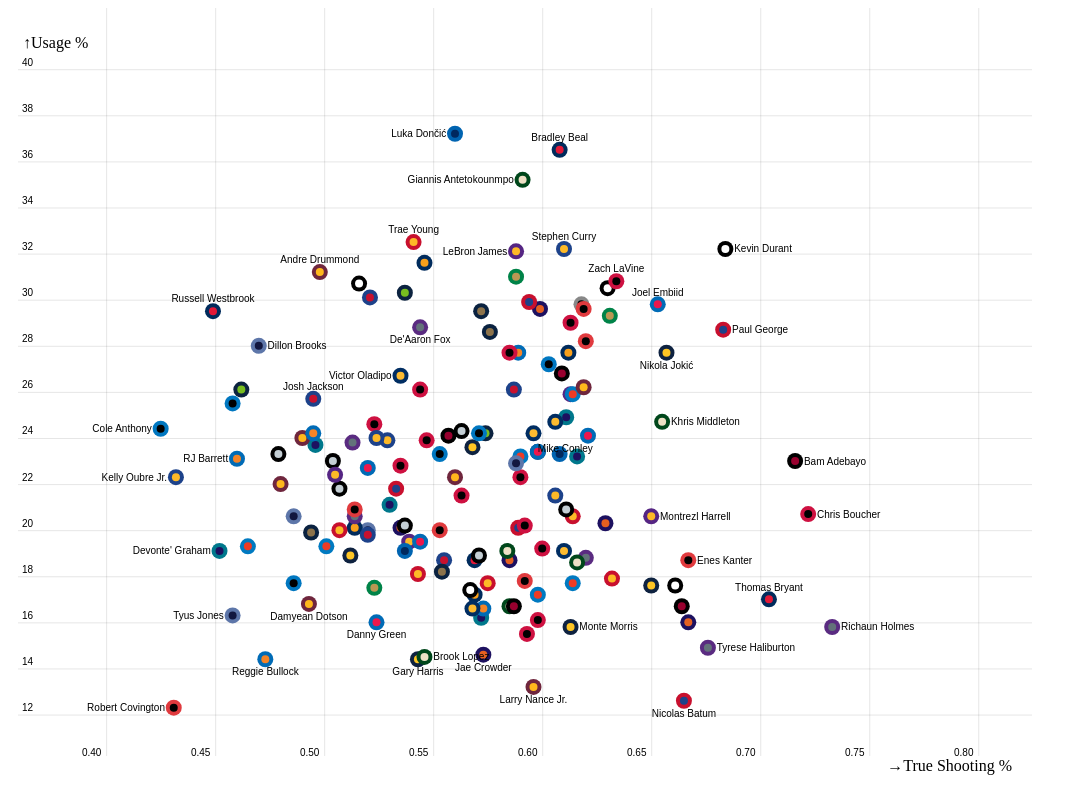
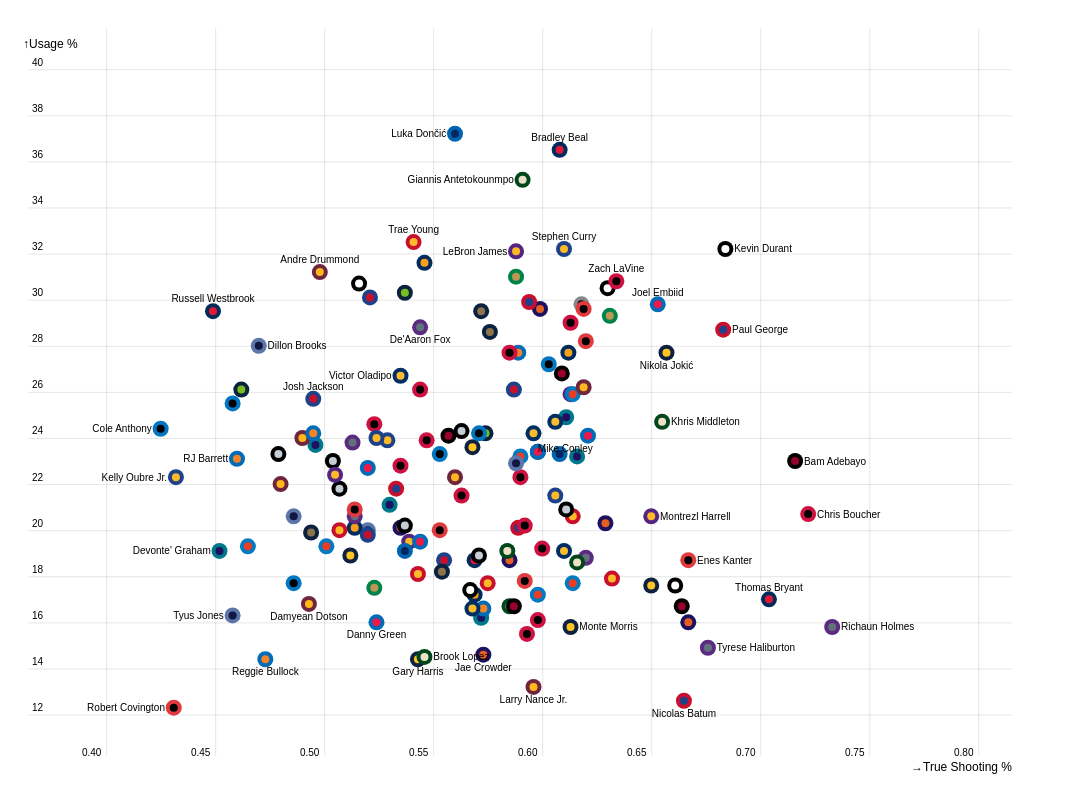
Before and after one commit to llimllib/nbastats, a website: page index.html in a window 1280 px wide. Shown: the top 800 px of the page, without its empty margins (0-1077 px from the left). Drawn offline with nearby package versions, Linux system fonts and the light colour scheme.

Commit message:
touchups

```diff
--- a/index.html
+++ b/index.html
@@ -6,6 +6,12 @@
 <style>
 pre {
   margin: 0px;
+}
+text.label {
+  font: 12px sans-serif;
+}
+text.pointLabel {
+  font: 10px sans-serif;
 }
 </style>
   </head>
--- a/viewer.js
+++ b/viewer.js
@@ -155,6 +155,7 @@ function pointLabels(svg, stats, scales, fields, cells) {
     .selectAll("text")
     .data(cells, ([p, _]) => p.name)
     .join("text")
+    .attr("class", "pointLabel")
     .each(orienter)
     .attr(
       "transform",
@@ -246,7 +247,7 @@ function makeScales(stats, fields) {
 function axes(svg, stats, scales) {
   var xaxis = d3
     .axisTop(scales.x)
-    .tickSize(settings.height)
+    .tickSize(settings.height - settings.padding.top)
     .tickFormat(d3.format(".2r"));
 
   const xaxisg = svg
@@ -260,12 +261,12 @@ function axes(svg, stats, scales) {
 
   const yaxis = d3
     .axisRight(scales.y)
-    .tickSize(settings.width)
+    .tickSize(settings.width - settings.padding.right)
     .tickFormat(d3.format(".2r"));
 
   const yaxisg = svg
     .append("g")
-    .attr("transform", `translate(10, 0)`)
+    .attr("transform", `translate(20, 0)`)
     .attr("class", "yaxis")
     .call(yaxis)
     .call((g) => g.select(".domain").remove())
```
